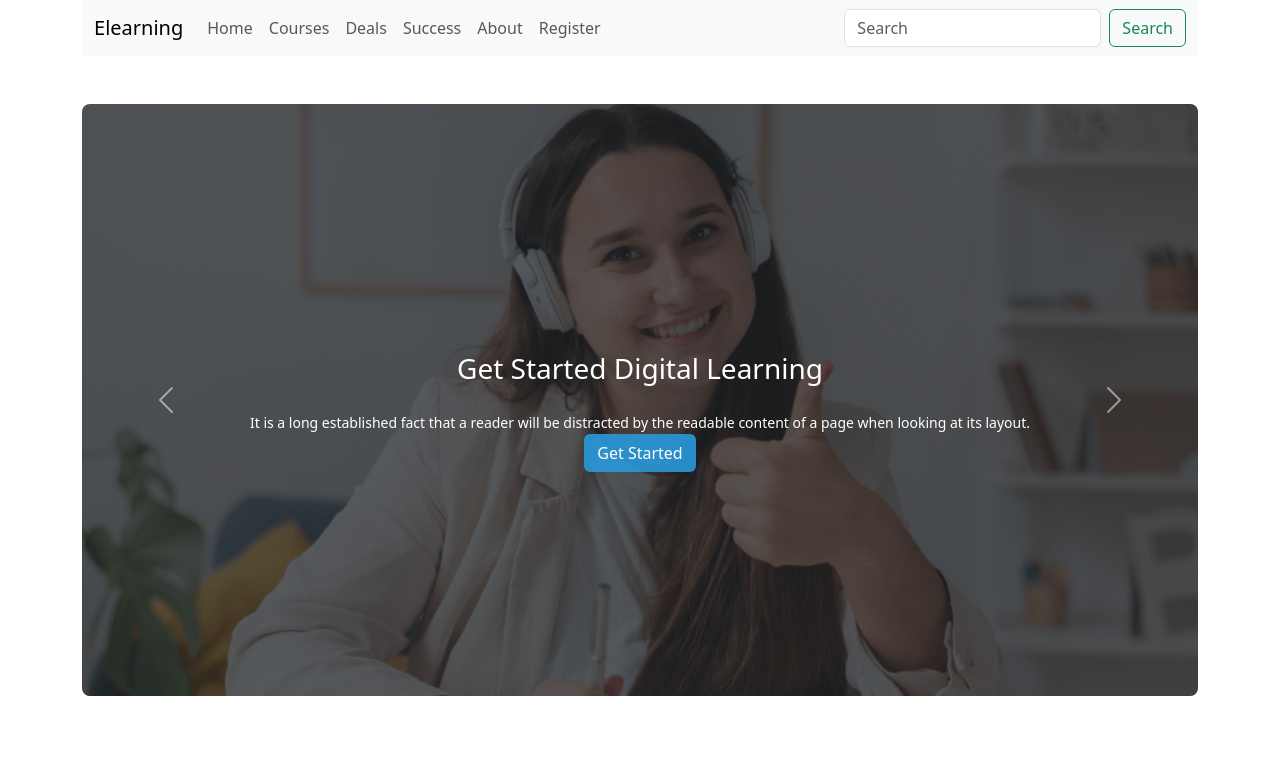
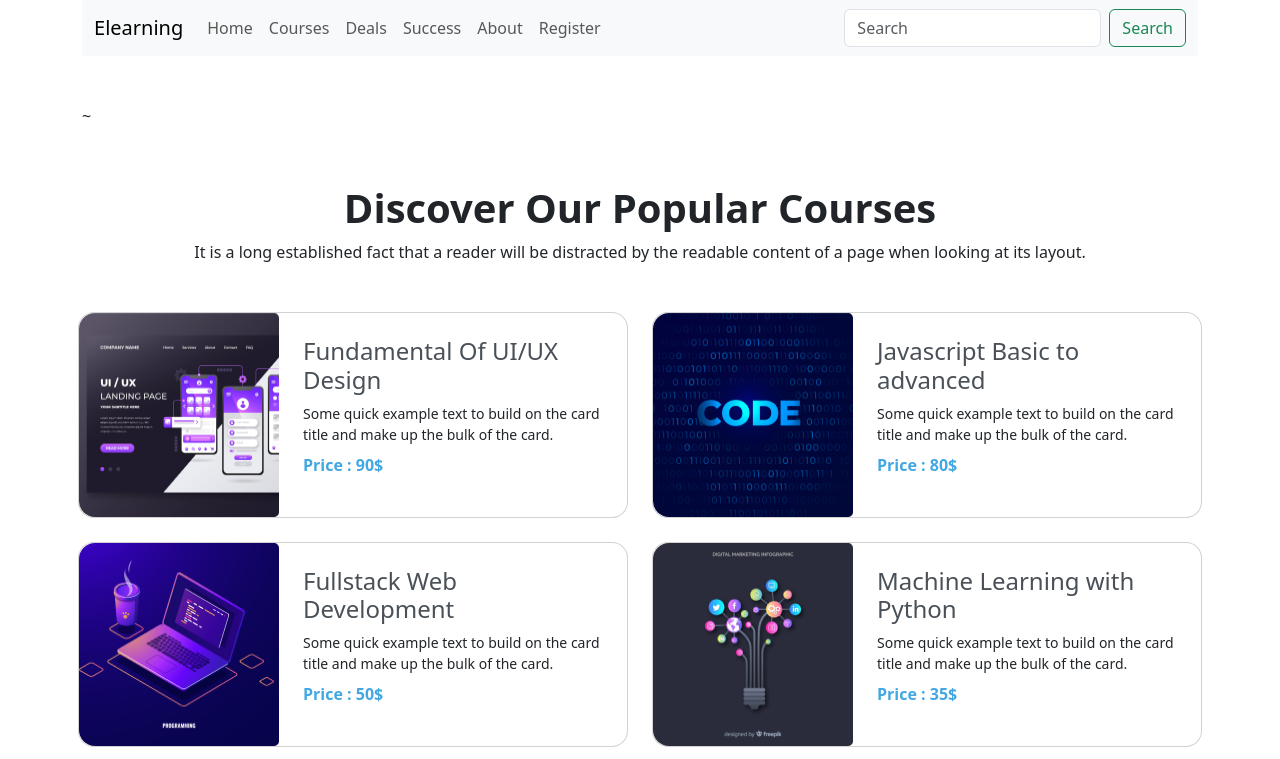
Before and after one commit to EmamHosain/elearning-project, a plain HTML site: page index.html in a window 1280 px wide. Shown: the top 759 px of the page. Drawn offline with nearby package versions, Linux system fonts and the light colour scheme; files whose address does not match are found by name.

Commit message:
image path more problem

```diff
--- a/index.html
+++ b/index.html
@@ -99,57 +99,9 @@
               ></button>
             </div>
 
-            <div class="carousel-inner">
-              <!-- item -->
-              <div class="carousel-item active position-relative">
-                <img
-                  src="./images/cover/cover-1.png"
-                  class="d-block w-100 caro rounded rounded-3 img-fluid"
-                  alt="..."
-                />
-                <div
-                  class="carousel-caption position-absolute top-0 start-0 w-100 rounded rounded-3 h-100 bg-dark bg-opacity-75 d-flex align-items-center"
-                >
-                  <div class="w-75 m-auto text-center">
-                    <h1 class="my-lg-4 my-sm-0 fs-3">
-                      Get Started Digital Learning
-                    </h1>
-                    <small class="my-sm-0">
-                      It is a long established fact that a reader will be
-                      distracted by the readable content of a page when looking
-                      at its layout.
-                    </small>
-                    <br />
-                    <a href="#" class="btn primary-color">Get Started</a>
-                  </div>
-                </div>
-              </div>
+            <div class="carousel-inner">~
 
-              <!-- item -->
 
-              <div class="carousel-item">
-                <img
-                  src="./images/cover/cover-edit-change-2.jpg"
-                  class="d-block w-100 caro rounded-2"
-                  alt="..."
-                />
-                <div
-                  class="carousel-caption position-absolute top-0 start-0 w-100 rounded rounded-3 h-100 bg-dark bg-opacity-75 d-flex align-items-center"
-                >
-                  <div class="w-75 m-auto text-center">
-                    <h1 class="my-lg-4 my-sm-0">
-                      Get Started Digital Learning
-                    </h1>
-                    <small class=" ">
-                      It is a long established fact that a reader will be
-                      distracted by the readable content of a page when looking
-                      at its layout.
-                    </small>
-                    <br />
-                    <a href="#" class="btn primary-color">Get Started</a>
-                  </div>
-                </div>
-              </div>
 
               <!-- item -->
               <div class="carousel-item">
```
